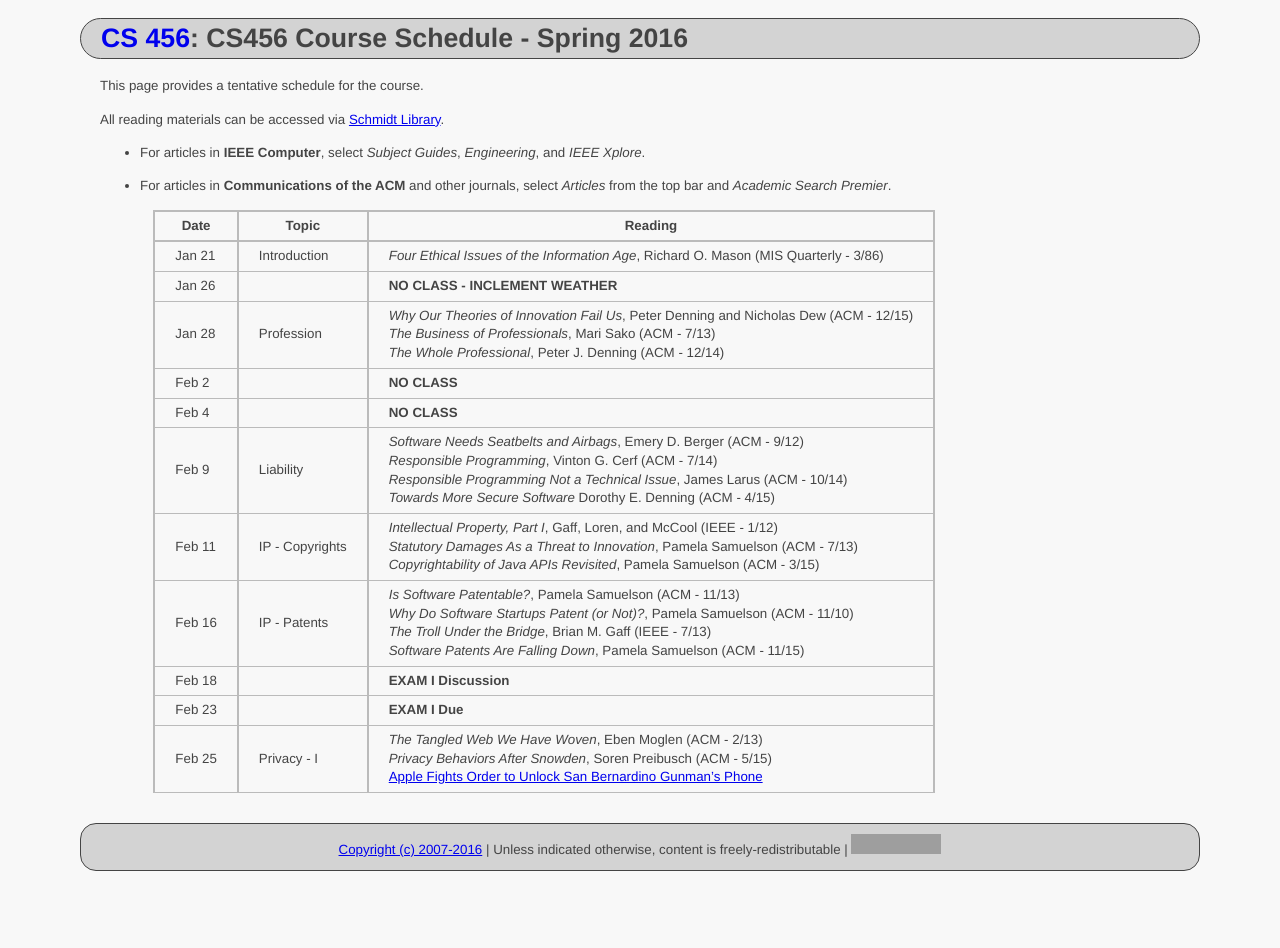
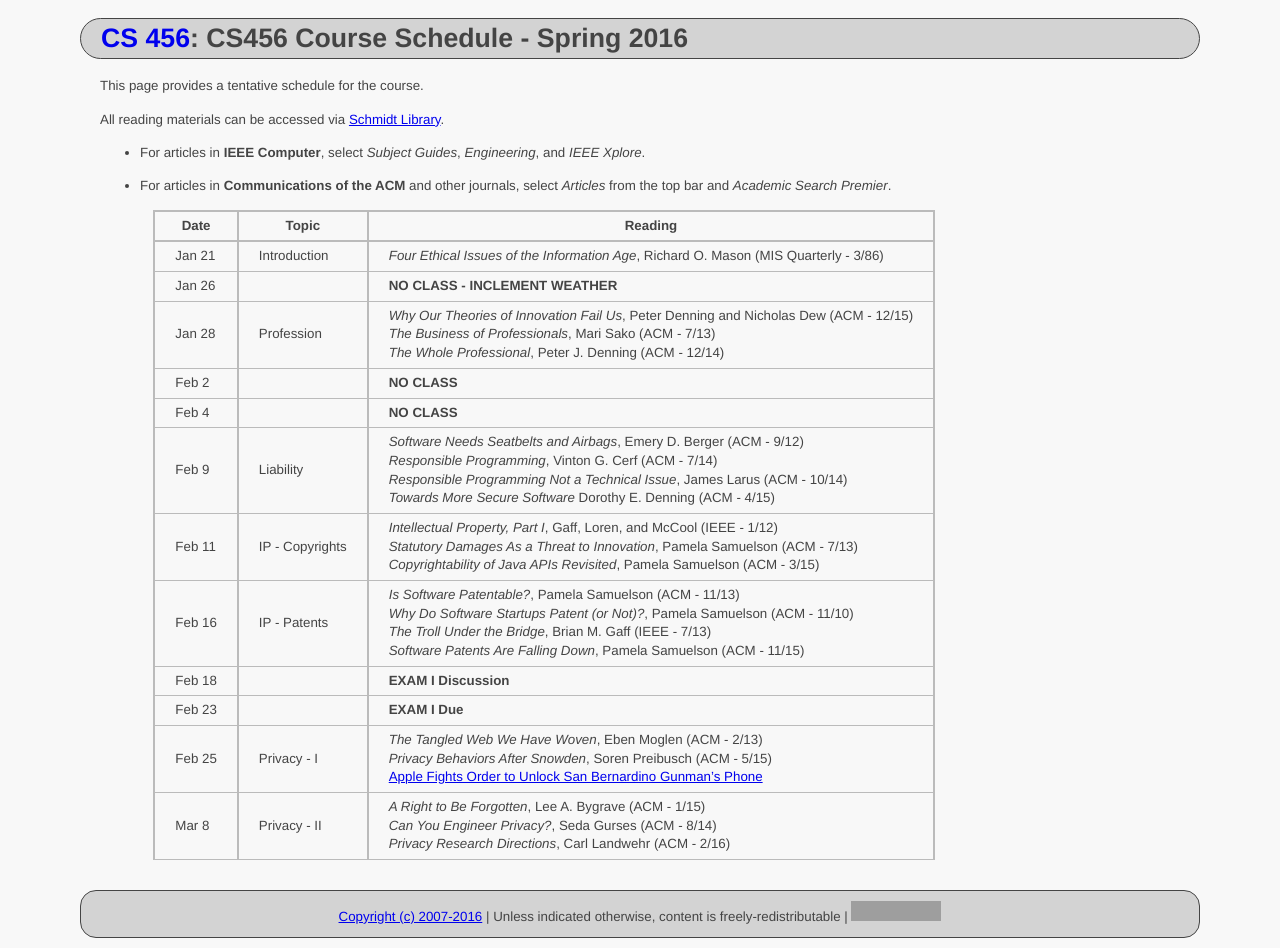
Before and after one commit to ycpcs/cs456-spring2016, a Jekyll site: the page built from schedule/index.md, in a window 1280 px wide. Built offline with Jekyll 4.4.1, drawn with Linux system fonts in a browser that asks for light colours; before the commit the page ends 900 px from its top, so only the background shows below that; grey boxes are pictures that could not be loaded.

Commit message:
add privacy II articles
add privacy II articles

```diff
--- a/schedule/index.md
+++ b/schedule/index.md
@@ -25,6 +25,7 @@ All reading materials can be accessed via [Schmidt Library](http://library.ycp.e
 > Feb 18  |                 | **EXAM I Discussion** |
 > Feb 23  |                 | **EXAM I Due** |
 > Feb 25  | Privacy - I     | *The Tangled Web We Have Woven*, Eben Moglen (ACM - 2/13) <br /> *Privacy Behaviors After Snowden*, Soren Preibusch (ACM - 5/15) <br /> [Apple Fights Order to Unlock San Bernardino Gunman's Phone](http://www.nytimes.com/2016/02/18/technology/apple-timothy-cook-fbi-san-bernardino.html?_r=0) |
+> Mar 8   | Privacy - II    | *A Right to Be Forgotten*, Lee A. Bygrave (ACM - 1/15) <br /> *Can You Engineer Privacy?*, Seda Gurses (ACM - 8/14) <br /> *Privacy Research Directions*, Carl Landwehr (ACM - 2/16) |
 
 
 
```
